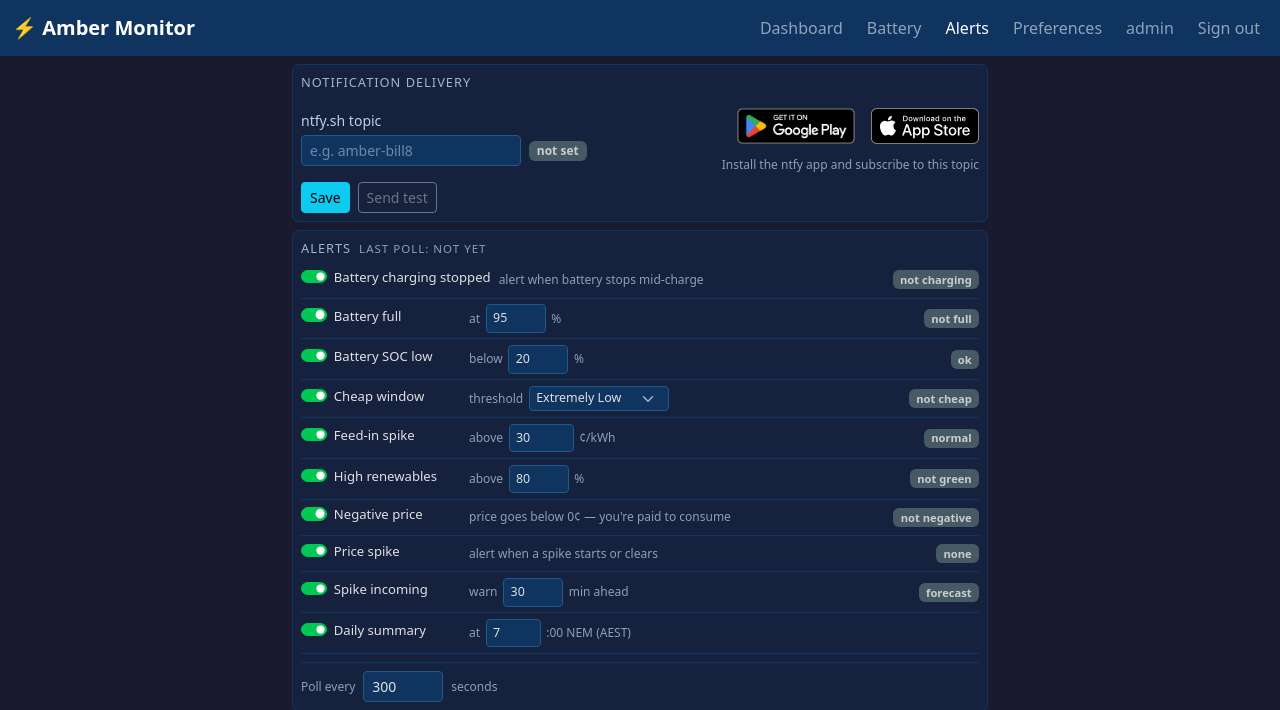
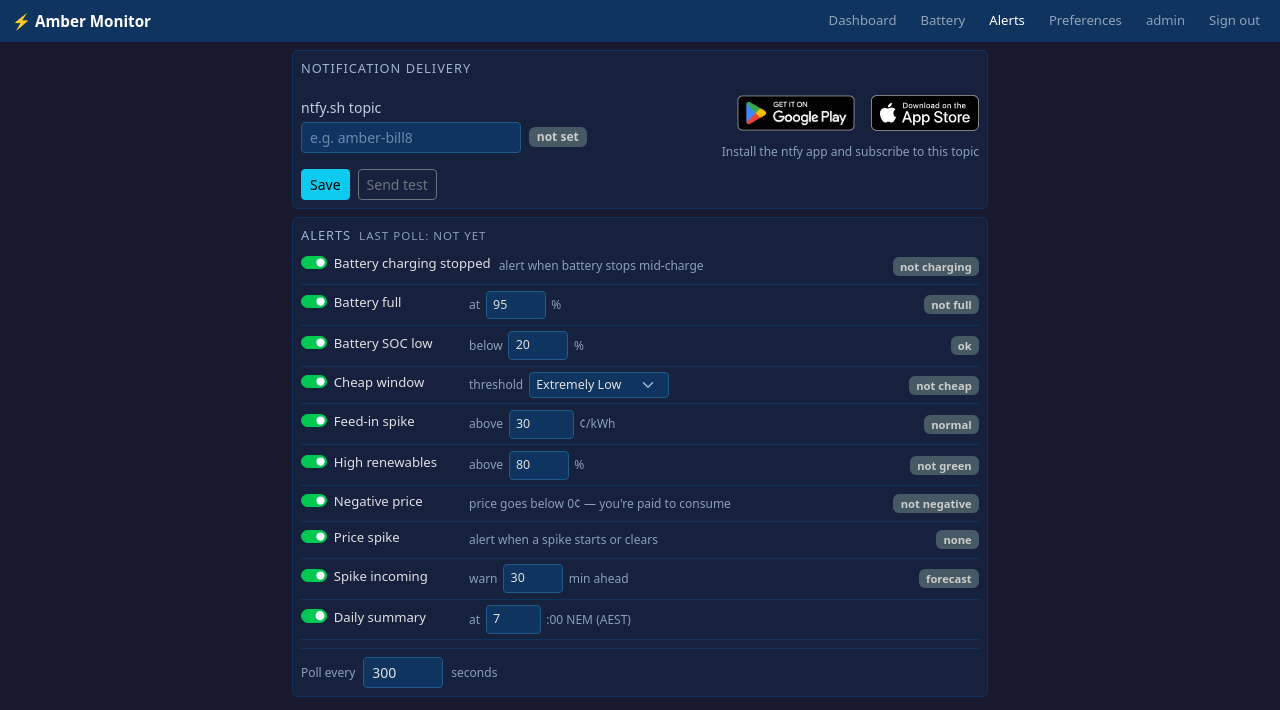
Before and after one commit to billsegall/amber, a Flask app: page /alerts in a window 1280 px wide. Shown: the top 710 px of the page. Run offline with Flask 3, Linux system fonts and the light colour scheme; a user stored in the database is signed in; data comes from the database, SQL or seed files in the repository.

Commit message:
Reduce navbar font size and padding

```diff
--- a/static/theme.css
+++ b/static/theme.css
@@ -35,5 +35,10 @@ body  { background: #1a1a2e; color: #e0e0e0; }
 .form-check-input:checked    { background-color: #00c853; border-color: #00c853; }
 .form-check-label            { color: #e0e0e0; }
 
+/* ── Navbar ── */
+.navbar-brand { font-size: 0.95rem; }
+.navbar-nav .nav-link { font-size: 0.82rem; padding-top: 0.3rem; padding-bottom: 0.3rem; }
+.navbar { padding-top: 0.3rem; padding-bottom: 0.3rem; }
+
 /* ── Misc ── */
 .section-divider { border-color: #0f3460; margin: 1.5rem 0; }
```
